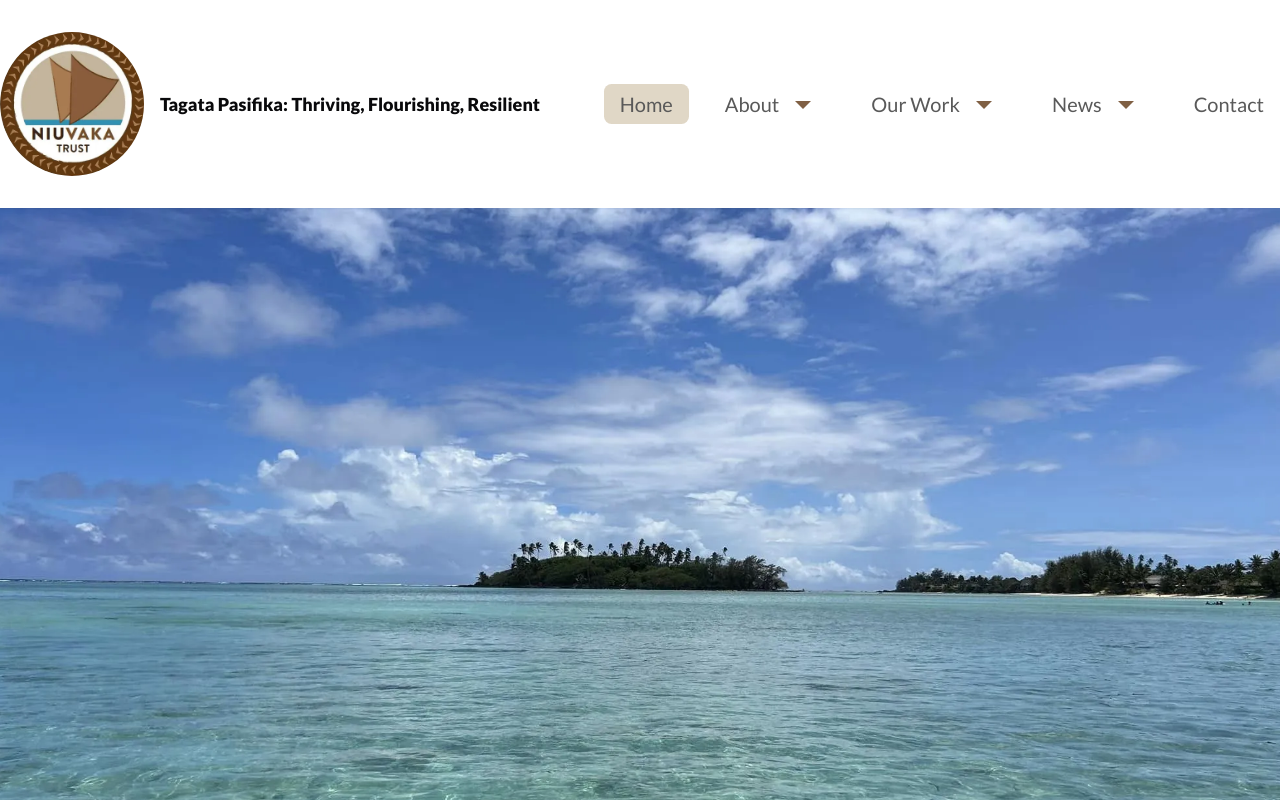
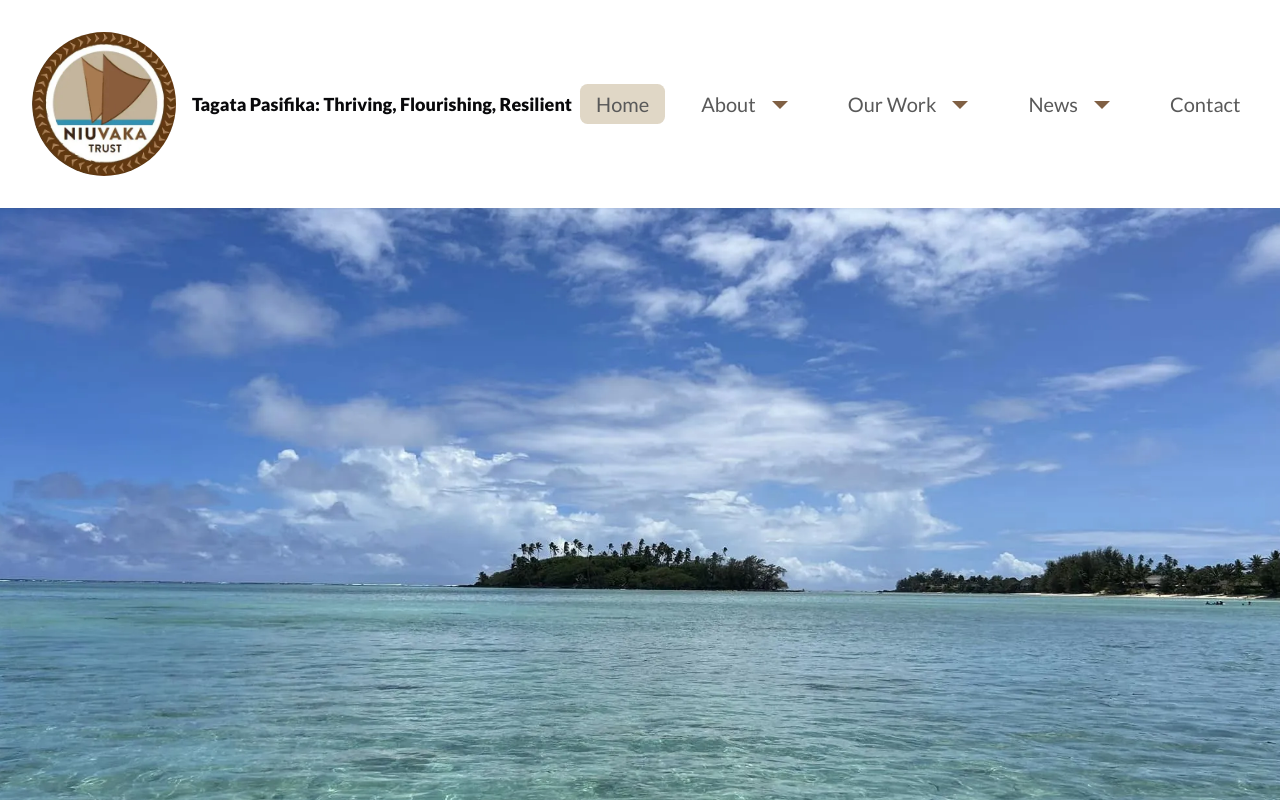
Before and after one commit to jhigger/niuvaka-trust, a Next.js app: page / in a window 1280 px wide. Shown: the top 800 px of the page. Built offline with nearby package versions, Linux system fonts and the light colour scheme.

Commit message:
feat: add padding

```diff
--- a/src/components/Navbar.tsx
+++ b/src/components/Navbar.tsx
@@ -47,7 +47,7 @@
   };
 
   return (
-    <header className="fixed top-0 z-50 w-full bg-background shadow-sm">
+    <header className="fixed top-0 z-50 w-full bg-background px-8 shadow-sm">
       <div
         className={cn(
           "mx-auto flex items-center justify-between gap-2 transition-all duration-200 ease-in-out",
```
